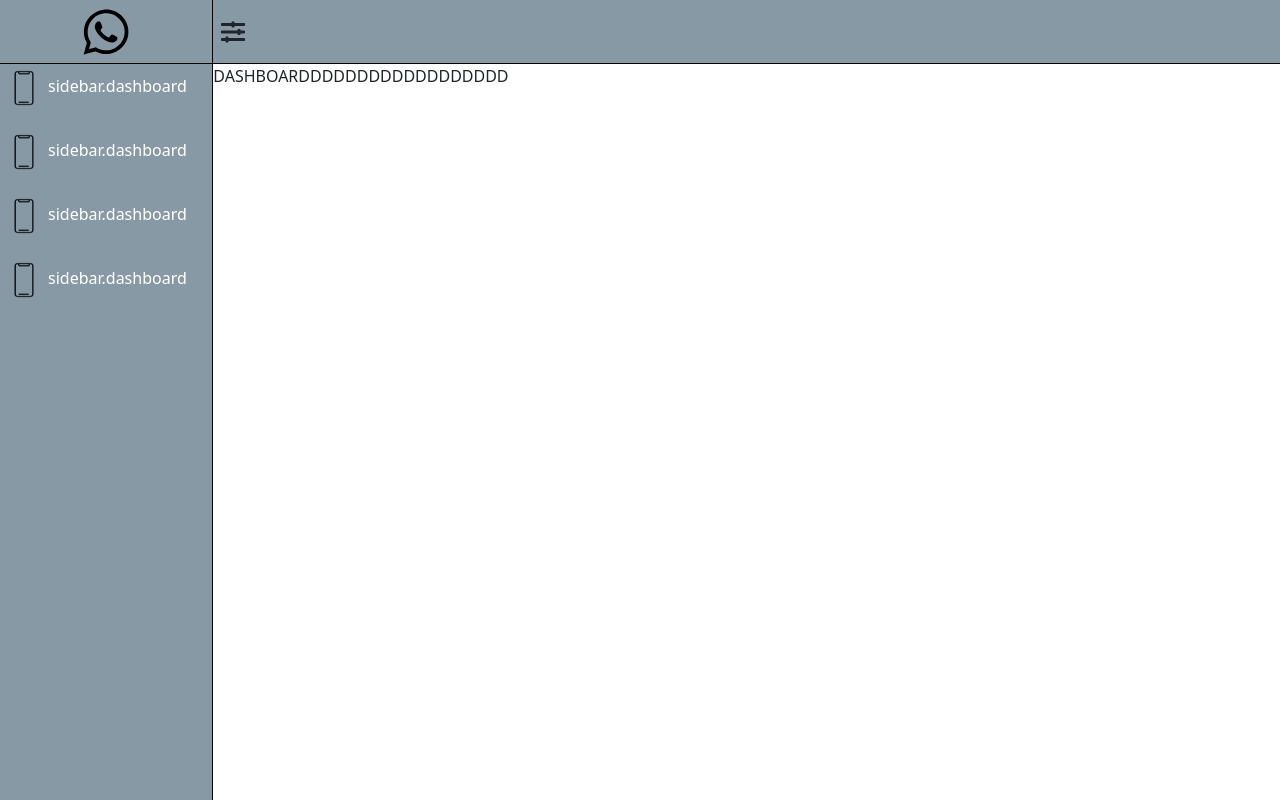
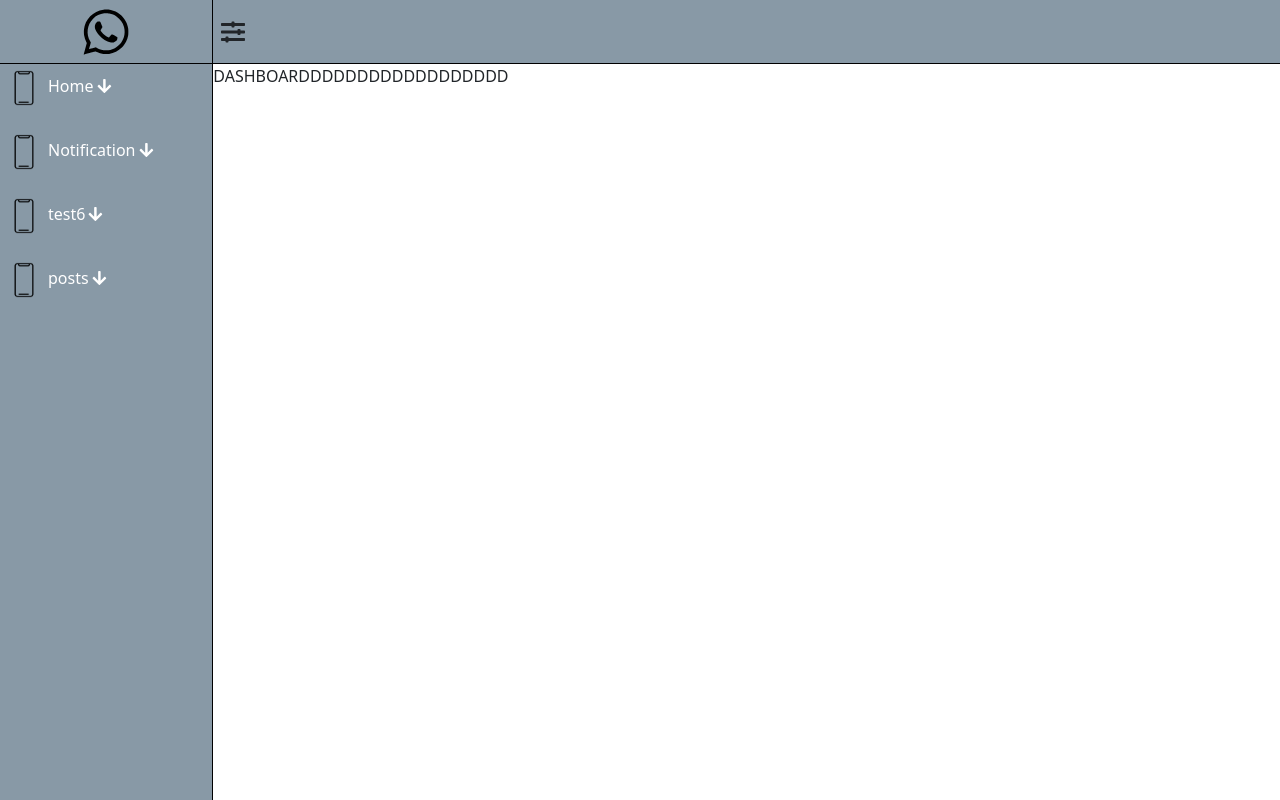
Before and after one commit to girishhh/react-sidebars, a React (Create React App) app: page / in a window 1280 px wide. Built offline with nearby package versions, Linux system fonts and the light colour scheme.

Commit message:
menu render logic

```diff
--- /dev/null
+++ b/src/components/MenuItem.jsx
@@ -0,0 +1,75 @@
+import { faArrowDown, faArrowUp } from "@fortawesome/free-solid-svg-icons";
+import { FontAwesomeIcon } from "@fortawesome/react-fontawesome";
+import classNames from "classnames";
+import React, { useState } from "react";
+import { Nav, NavItem } from "react-bootstrap";
+import { Link } from "react-router-dom";
+import "./MenuItem.scss";
+import MenuItemNoState from "./MenuItemNoState";
+
+function MenuItem({ item, shrink, exapandParent = false }) {
+  const [expand, setExpand] = useState(false);
+  const toggleExpand = () => setExpand(!expand);
+  const navLinkContent = () => {
+    return (
+      <>
+        <img
+          src={item.img}
+          alt={item.alt}
+          className={classNames({
+            "side-bar-icon": !shrink,
+            "side-bar-icon-shrinked": shrink,
+          })}
+        />
+        <span className={classNames({ "d-none": shrink })}>{item.title}</span>
+        {item.subItems && expand && (
+          <FontAwesomeIcon className="pe-2" icon={faArrowUp} size="1x" />
+        )}
+        {item.subItems && !expand && (
+          <FontAwesomeIcon className="pe-2" icon={faArrowDown} size="1x" />
+        )}
+      </>
+    );
+  };
+  return (
+    <>
+      {exapandParent && (
+        <>
+          <NavItem
+            key={item.path}
+            className={classNames("mb-3 menu-item align-self-start")}
+            onClick={toggleExpand}
+          >
+            {item.path && (
+              <Nav.Link as={Link} to={item.path} className="p-0">
+                {navLinkContent()}
+              </Nav.Link>
+            )}
+            {!item.path && <>{navLinkContent()}</>}
+          </NavItem>
+          {item.subItems &&
+            item.subItems.map((subItem) => (
+              <>
+                {!subItem.subItems && (
+                  <MenuItemNoState
+                    item={subItem}
+                    shrink={shrink}
+                    exapandParent={expand}
+                  />
+                )}
+                {subItem.subItems && (
+                  <MenuItem
+                    item={subItem}
+                    shrink={shrink}
+                    exapandParent={expand}
+                  />
+                )}
+              </>
+            ))}
+        </>
+      )}
+    </>
+  );
+}
+
+export default MenuItem;
--- /dev/null
+++ b/src/components/MenuItem.scss
@@ -0,0 +1,5 @@
+.menu-item {
+  .svg-inline--fa.fa-w-14 {
+    width: 1.8rem;
+  }
+}
--- /dev/null
+++ b/src/components/MenuItemNoState.jsx
@@ -0,0 +1,30 @@
+import classNames from "classnames";
+import React from "react";
+import { Nav, NavItem } from "react-bootstrap";
+import { Link } from "react-router-dom";
+
+function MenuItemNoState({ item, shrink, exapandParent }) {
+  return (
+    <>
+      {exapandParent && (
+        <NavItem key={item.path} className="mb-3 menu-item align-self-start">
+          <Nav.Link as={Link} to={item.path} className="p-0">
+            <img
+              src={item.img}
+              alt={item.alt}
+              className={classNames({
+                "side-bar-icon": !shrink,
+                "side-bar-icon-shrinked": shrink,
+              })}
+            />
+            <span className={classNames({ "d-none": shrink })}>
+              {item.title}
+            </span>
+          </Nav.Link>
+        </NavItem>
+      )}
+    </>
+  );
+}
+
+export default MenuItemNoState;
--- a/src/layouts/DefaultLayout.jsx
+++ b/src/layouts/DefaultLayout.jsx
@@ -1,4 +1,5 @@
 import classNames from "classnames";
+import React from "react";
 import { useState } from "react";
 import { Col, Row } from "react-bootstrap";
 import { Outlet } from "react-router-dom";
--- a/src/layouts/Header.jsx
+++ b/src/layouts/Header.jsx
@@ -1,6 +1,7 @@
 import "./Header.scss";
 import { FontAwesomeIcon } from "@fortawesome/react-fontawesome";
 import { faSlidersH } from "@fortawesome/free-solid-svg-icons";
+import React from "react";
 
 function Header({ toggleSidebar }) {
   return (
--- a/src/layouts/SideBar.jsx
+++ b/src/layouts/SideBar.jsx
@@ -1,34 +1,100 @@
 import classNames from "classnames";
-import { Nav, NavItem } from "react-bootstrap";
-import { Link } from "react-router-dom";
+import React from "react";
+import { Nav } from "react-bootstrap";
+import MenuItem from "../components/MenuItem";
 import IPHONE from "../styles/images/iphone.png";
 import LOGO from "../styles/images/whatsapp.svg";
 import "./SideBar.scss";
 
 const SideNavBarItems = [
   {
-    path: "/",
     img: IPHONE,
     alt: "sidebar.dashboardAltText",
-    title: "sidebar.dashboard",
+    title: "Home",
+    subItems: [
+      {
+        img: IPHONE,
+        alt: "sidebar.dashboardAltText",
+        title: "Test1",
+        subItems: [
+          {
+            path: "/test2",
+            img: IPHONE,
+            alt: "sidebar.dashboardAltText",
+            title: "Test2",
+          },
+          {
+            path: "/test3",
+            img: IPHONE,
+            alt: "sidebar.dashboardAltText",
+            title: "Test3",
+          },
+        ],
+      },
+      {
+        path: "/test4",
+        img: IPHONE,
+        alt: "sidebar.dashboardAltText",
+        title: "Test4",
+      },
+    ],
   },
   {
-    path: "/notification",
     img: IPHONE,
     alt: "sidebar.dashboardAltText",
-    title: "sidebar.dashboard",
+    title: "Notification",
+    subItems: [
+      {
+        path: "/test5",
+        img: IPHONE,
+        alt: "sidebar.dashboardAltText",
+        title: "Test5",
+      },
+      {
+        path: "/test6",
+        img: IPHONE,
+        alt: "sidebar.dashboardAltText",
+        title: "Test6",
+      },
+    ],
   },
   {
-    path: "/test",
     img: IPHONE,
     alt: "sidebar.dashboardAltText",
-    title: "sidebar.dashboard",
+    title: "test6",
+    subItems: [
+      {
+        path: "/test7",
+        img: IPHONE,
+        alt: "sidebar.dashboardAltText",
+        title: "Test7",
+      },
+      {
+        path: "/test8",
+        img: IPHONE,
+        alt: "sidebar.dashboardAltText",
+        title: "Test8",
+      },
+    ],
   },
   {
-    path: "/kjkj",
     img: IPHONE,
     alt: "sidebar.dashboardAltText",
-    title: "sidebar.dashboard",
+    title: "posts",
+    subItems: [
+      {
+        path: "/test9",
+        img: IPHONE,
+        alt: "sidebar.dashboardAltText",
+        title: "Test9",
+      },
+      {
+        path: "/test10",
+        img: IPHONE,
+        alt: "sidebar.dashboardAltText",
+        title: "Test10",
+      },
+    ],
   },
 ];
 
@@ -39,16 +105,16 @@ function SideBar({ shrink }) {
         <img src={LOGO} className="logo" alt="logo" />
       </div>
 
-      <Nav className={classNames("flex-column", {"align-items-center": shrink})}>
+      <Nav
+        className={classNames("flex-column", { "align-items-center": shrink })}
+      >
         {SideNavBarItems.map((item) => (
-          <NavItem key={item.path} className="mb-3">
-            <Nav.Link as={Link}  to={item.path} className="p-0">
-              <img src={item.img} alt={item.alt} className="side-bar-icon" />
-              <span className={classNames({ "d-none": shrink })}>
-                {item.title}
-              </span>
-            </Nav.Link>
-          </NavItem>
+          <MenuItem
+            key={item.path}
+            item={item}
+            shrink={shrink}
+            exapandParent={true}
+          />
         ))}
       </Nav>
     </div>
--- a/src/layouts/SideBar.scss
+++ b/src/layouts/SideBar.scss
@@ -15,4 +15,7 @@
   .side-bar-icon {
     width: 3rem;
   }
+  .side-bar-icon-shrinked {
+    width: 2rem;
+  }
 }
```
Also changed, not shown: src/components/WithLayout.jsx (deleted, +0 -21 lines), src/jsconfig.json (added, +7 -0 lines).
